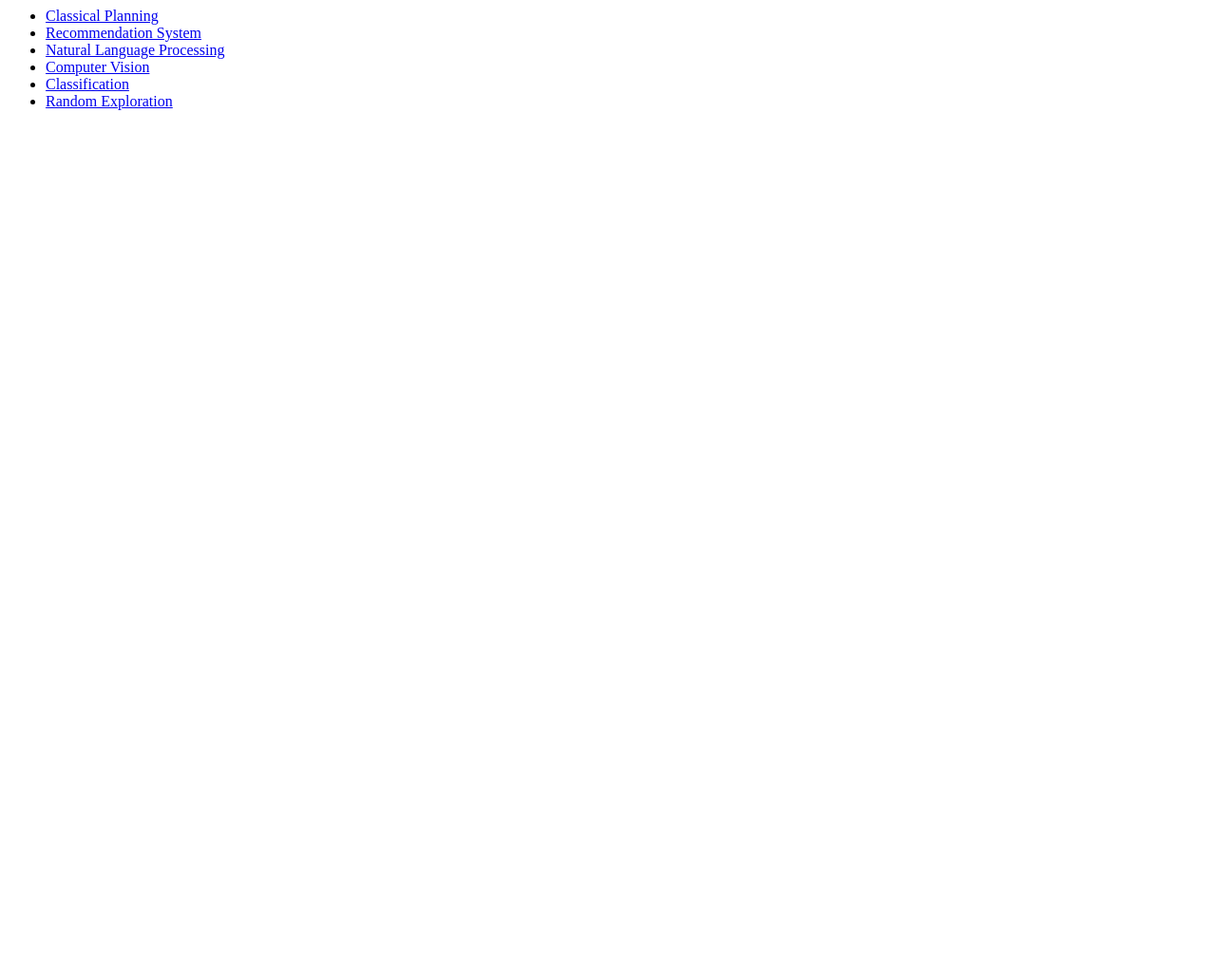
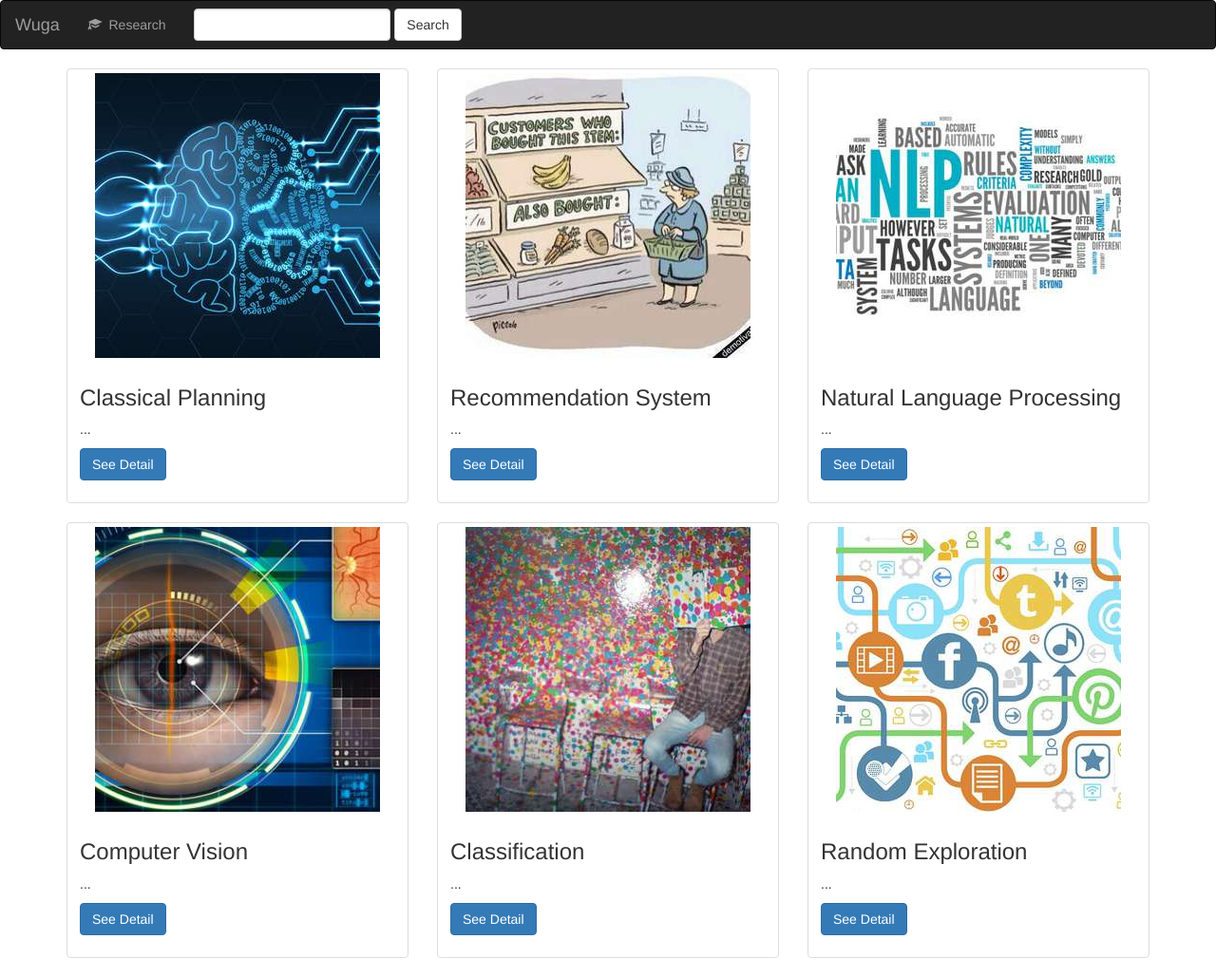
Before and after one commit to wuga214/Django-Wuga, a Django app: page /research/ in a window 1280 px wide. Shown: the whole page at 95% size. Before the commit the page ends 800 px from the top, so only its background shows below. Run offline with Django 3.2, Linux system fonts and the light colour scheme; data comes from the database, SQL or seed files in the repository; some libraries are stand-ins or nearby versions.

Commit message:
Index Page Layout Fixed

```diff
--- a/research/models.py
+++ b/research/models.py
@@ -10,7 +10,7 @@ from imagekit.processors import ResizeToFill
 class Domain(models.Model):
     domain_name = models.CharField(max_length=100)
     domain_logo = ProcessedImageField(blank=True,
-                                      processors=[ResizeToFill(100, 200)],
+                                      processors=[ResizeToFill(300, 300)],
                                       format='JPEG',
                                       options={'quality': 60})
 
--- a/research/templates/base.html
+++ b/research/templates/base.html
@@ -1,11 +1,48 @@
 <!DOCTYPE html>
 <html lang="en">
+{% load static %}
+<link rel="stylesheet" href="https://maxcdn.bootstrapcdn.com/bootstrap/3.3.7/css/bootstrap.min.css">
+<link rel="stylesheet" type="text/css" href="{% static 'research/style.css' %}" />
+<script src="https://maxcdn.bootstrapcdn.com/bootstrap/3.3.7/js/bootstrap.min.js"></script>
 <head>
     <meta charset="UTF-8">
-    <title>Title</title>
+    <meta name="viewport" content="width=device-width, initial-scale=1">
+    <title>Wuga</title>
 </head>
 <body>
-{% block content %}
-{% endblock %}
+<nav class="navbar navbar-inverse">
+    <div class="container-fluid">
+
+        <!-- Header -->
+        <div class="navbar-header">
+            <button type="button" class="navbar-toggle" data-toggle="collapse" data-target="#topNavBar">
+                <span class="icon-bar"></span>
+                <span class="icon-bar"></span>
+                <span class="icon-bar"></span>
+            </button>
+            <a class="navbar-brand" href="{% url 'research:index' %}">Wuga</a>
+        </div>
+
+        <!-- Items -->
+        <div class="collapse navbar-collapse" id="topNavBar">
+            <ul class="nav navbar-nav">
+                <li class="{% block research_active %}{% endblock %}"><a href="{% url 'research:index' %}">
+                    <span class="glyphicon glyphicon-education" aria-hidden="true"></span>&nbsp; Research</a>
+                </li>
+            </ul>
+            <form class="navbar-form navbar-left" role="search" method="get" action="{% url 'research:index' %}">
+                <div class="form-group">
+                    <input type="text" class="form-control" name="q" value="{{ request.GET.q }}">
+                </div>
+                <button type="submit" class="btn btn-default">Search</button>
+            </form>
+        </div>
+
+    </div>
+</nav>
+<div class="container">
+        {% block content %}
+        {% endblock %}
+</div>
 </body>
 </html>
--- a/research/templates/research/index.html
+++ b/research/templates/research/index.html
@@ -1,7 +1,18 @@
-<ul>
+{% extends "base.html" %}
+{% block content %}
+<div class="row">
 {% for domain in domain_list %}
-<li>
-    <a href="{% url 'research:domain' domain.id %}">{{ domain.domain_name }}</a>
-</li>
+  <div class="col-sm-6 col-md-4">
+    <div class="thumbnail">
+      <img src={{ domain.domain_logo.url }} alt="...">
+      <div class="caption">
+        <h3>{{ domain.domain_name }}</h3>
+        <p>...</p>
+        <p><a href="{% url 'research:domain' domain.id %}" class="btn btn-primary" role="button">See Detail</a>
+        </p>
+      </div>
+    </div>
+  </div>
 {% endfor %}
-</ul>
+</div>
+{% endblock %}
--- a/wuga/settings.py
+++ b/wuga/settings.py
@@ -31,13 +31,13 @@ ALLOWED_HOSTS = []
 # Application definition
 
 INSTALLED_APPS = [
-    'research.apps.ResearchConfig',
     'django.contrib.admin',
     'django.contrib.auth',
     'django.contrib.contenttypes',
     'django.contrib.sessions',
     'django.contrib.messages',
     'django.contrib.staticfiles',
+    'research.apps.ResearchConfig',
 ]
 
 MIDDLEWARE = [
```
Also changed, not shown: db.sqlite3, media/Humor_recommender_uR39x2P.jpg (added), media/Support-Vector-Machines-for-Machine-Learning.jpg (added), media/computer-vision1.jpg (added), media/grid-AI.jpg (added), media/nlp.jpg (added), media/random.jpg (added), research/static/research/style.css (added), 2 other files.
